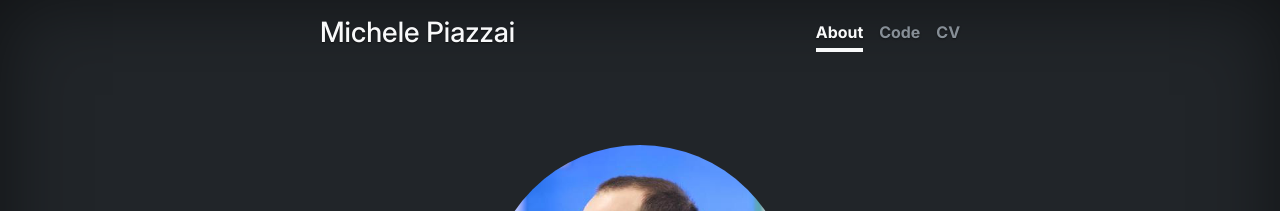
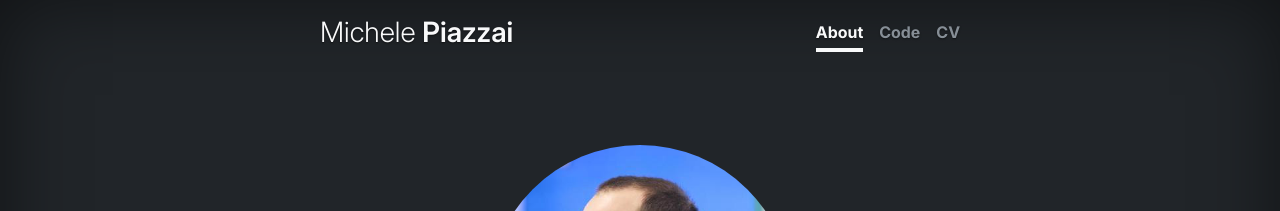
Before and after one commit to piazzai/piazzai.github.io, a Jekyll site: the page built from index.md, in a window 1280 px wide. Shown: the top 211 px of the page. Built offline with Jekyll 4.4.1, drawn with Linux system fonts in a browser that asks for light colours.

Commit message:
Revise header structure

```diff
--- a/_includes/header.html
+++ b/_includes/header.html
@@ -1,6 +1,8 @@
 <header class="mb-auto">
-    <div>
-        <h3 class="float-md-start mb-0">{{ site.title }}</h3>
+    <a class="h3 float-md-start mb-0 text-decoration-none" href="/">
+        <span class="fw-light">{{ site.author | split: " " | first }}</span>
+        <span class="fw-semibold">{{ site.author | split: " " | last }}</span>
+    </a>
         <nav class="nav nav-masthead justify-content-center float-md-end">
             {% assign links = site.pages | sort: "order" %}
             {% for link in links %}
@@ -14,5 +16,4 @@
             {% endfor %}
             <a class="nav-link fw-bold py-1 px-0" href="{{ 'cv.pdf' | relative_url }}">CV</a>
         </nav>
-    </div>
 </header>
```
